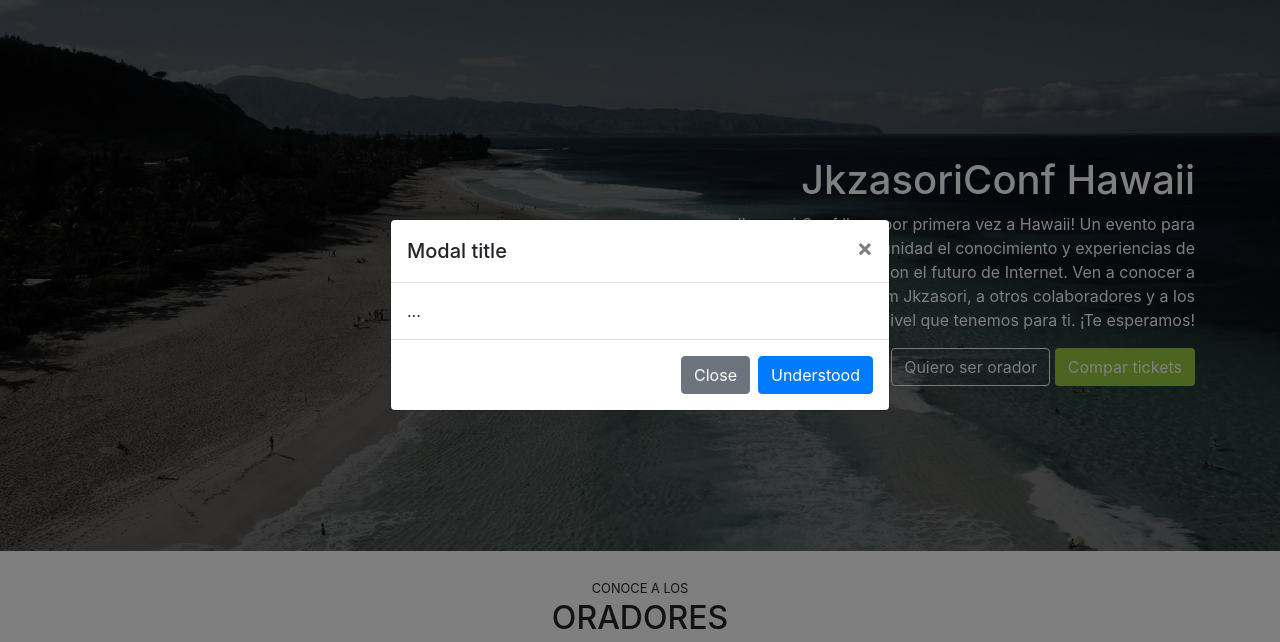
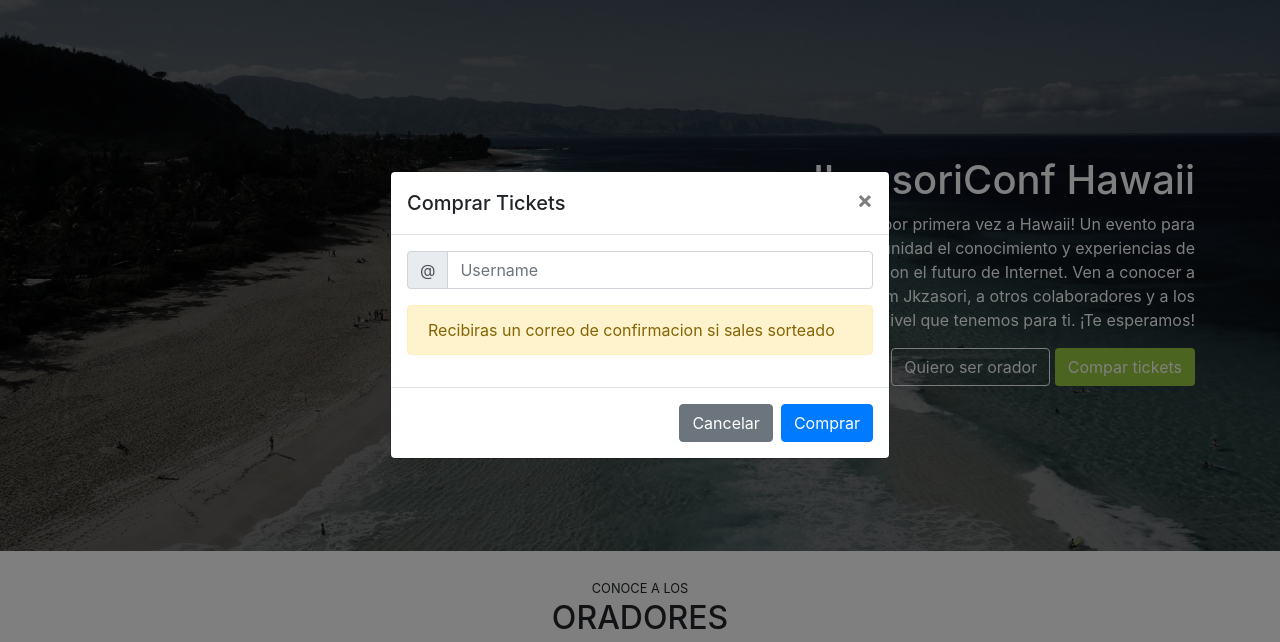
Before and after one commit to jkzasori/jkzasoriconf-bootstrap, a plain HTML site: page index.html in a window 1280 px wide. Both pictures are taken after a click on the link "Compra tickets". Shown: the part 85-727 px from the top of the page. Drawn offline with nearby package versions, Linux system fonts and the light colour scheme.

Commit message:
Un nuevo formulario para completar la compra

```diff
--- a/index.html
+++ b/index.html
@@ -262,20 +262,36 @@
     <!-- /Footer-->
     <!--Modal-->
     <div class="modal fade" id="modalCompra"  data-keyboard="false" tabindex="-1" aria-labelledby="staticBackdropLabel" aria-hidden="true">
-      <div class="modal-dialog modal-dialog-centered">
+      <div class="modal-dialog modal-dialog-centered" role="document">
         <div class="modal-content">
             <div class="modal-header">
-            <h5 class="modal-title" id="staticBackdropLabel">Modal title</h5>
+                <h5 class="modal-title" id="exampleModalCenterTitle">Comprar Tickets</h5>
                 <button type="button" class="close" data-dismiss="modal" aria-label="Close">
                     <span aria-hidden="true">&times;</span>
                 </button>
             </div>
             <div class="modal-body">
-            ...
+                <!-- Input Group -->
+                <form>
+                    <div class="form-row">
+                        <div class="form-group col">
+                            <div class="input-group flex-nowrap ">
+                                <div class="input-group-prepend">
+                                    <span class="input-group-text" id="addon-wrapping">@</span>
+                                </div>
+                                <input type="text" class="form-control" placeholder="Username" aria-label="Username" aria-describedby="addon-wrapping">
+                            </div>
+                        </div>
+                    </div>
+                </form>
+                <!-- Alert -->
+                <div class="alert alert-warning" role="alert">
+                    Recibiras un correo de confirmacion si sales sorteado
+                </div>
             </div>
             <div class="modal-footer">
-            <button type="button" class="btn btn-secondary" data-dismiss="modal">Close</button>
-            <button type="button" class="btn btn-primary">Understood</button>
+                <button type="button" class="btn btn-secondary" data-dismiss="modal">Cancelar</button>
+                <button type="button" class="btn btn-primary">Comprar</button>
             </div>
         </div>
     </div>
```
Lines whose indentation alone changed are shown as unchanged.
